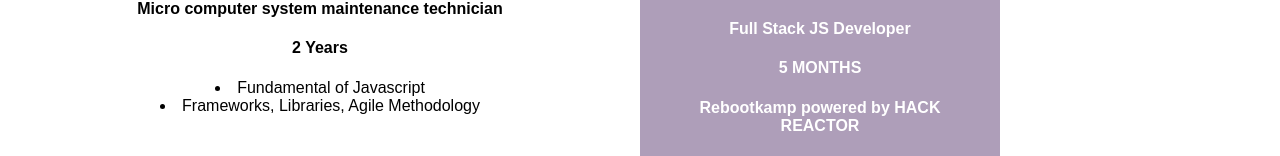
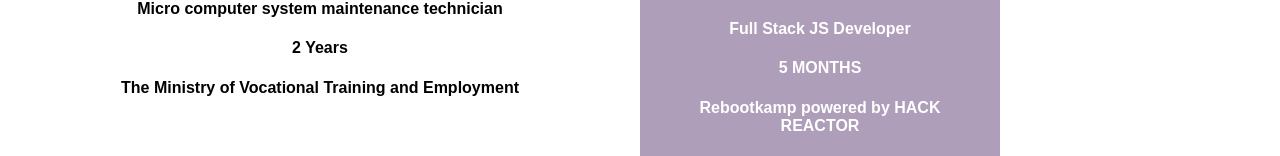
Before and after one commit to rihem-bensaad/Portfolio, a React (Create React App) app: page / in a window 1280 px wide. Shown: the part 1021-1177 px from the top of the page. Built offline with nearby package versions, Linux system fonts and the light colour scheme.

Commit message:
edit edu

```diff
--- a/src/components/File/File.tsx
+++ b/src/components/File/File.tsx
@@ -54,9 +54,7 @@
                     <h3>Sectoral Training Center in Electronics of Sousse</h3>
                     <h4>Micro computer system maintenance technician</h4>
                     <h4>2 Years</h4>
-                    <h4> </h4>
-                        <li> Fundamental of Javascript</li>
-                        <li>Frameworks, Libraries, Agile Methodology</li>
+                    <h4> The Ministry of Vocational Training and Employment</h4>
                 </div>
 
                 <div className="col">
```
